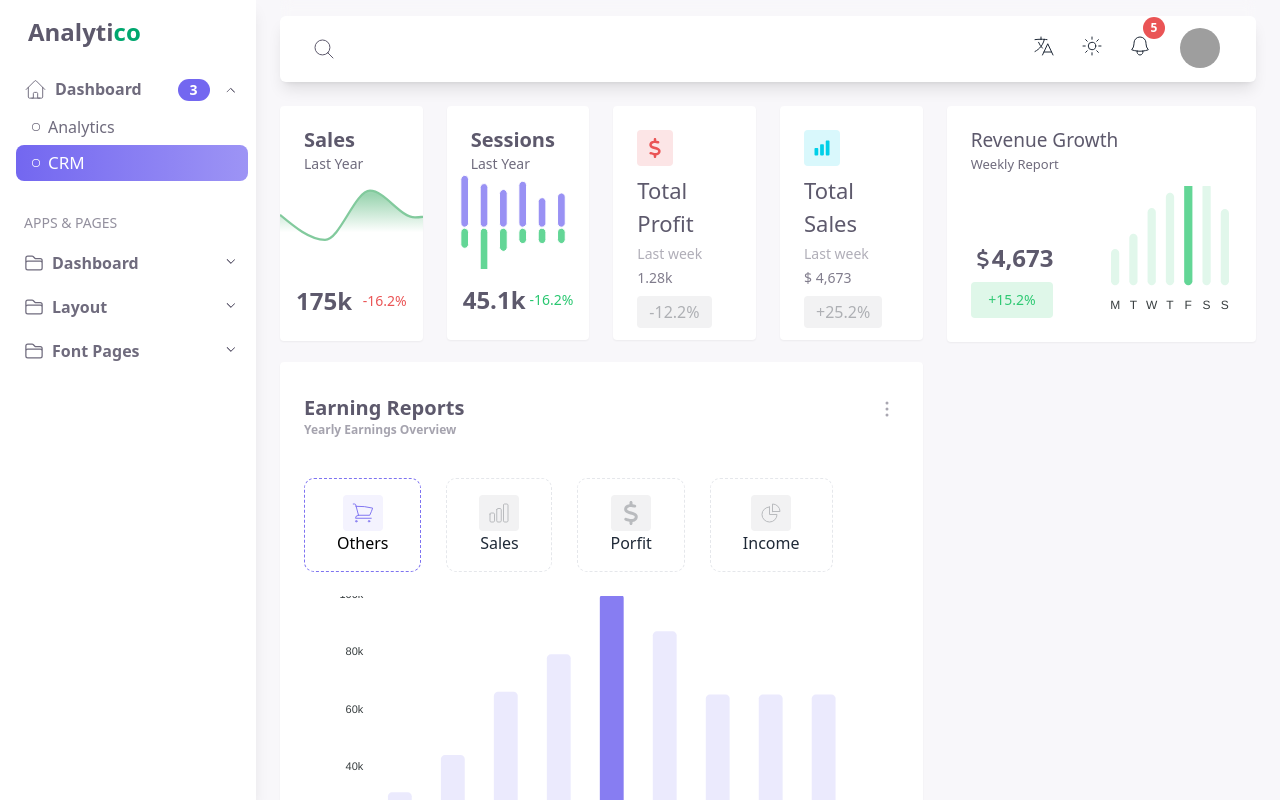
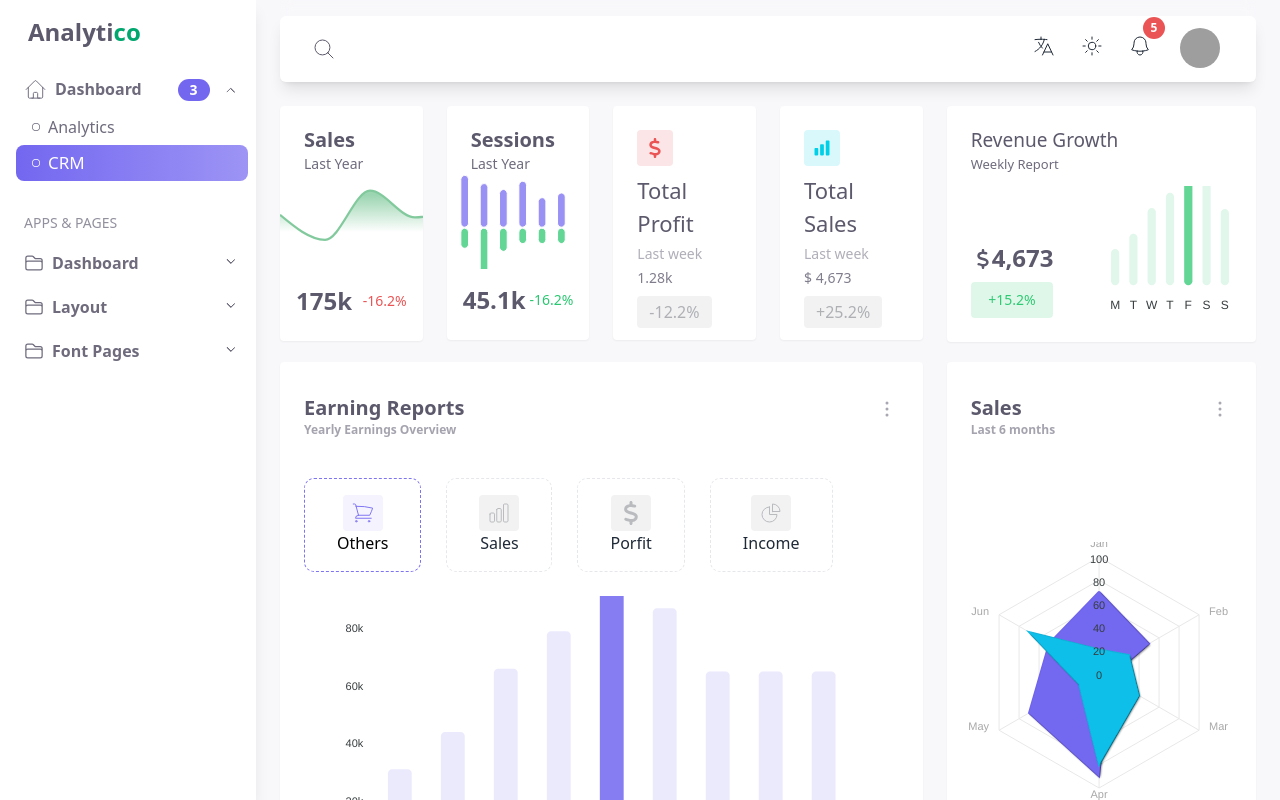
Before and after one commit to amiribnjaman/analytico, a Next.js app: page /dashboard/crm in a window 1280 px wide. Shown: the top 800 px of the page. Built offline with nearby package versions, Linux system fonts and the light colour scheme; grey boxes are pictures that could not be loaded.

Commit message:
sales chart section implemented

```diff
--- a/app/dashboard/crm/page.js
+++ b/app/dashboard/crm/page.js
@@ -3,6 +3,7 @@ import Sessions from "@/components/crmPage/Sessions";
 import TotalCard from "@/components/crmPage/TotalCard";
 import RevenueGrowth from "@/components/crmPage/RevenueGrowth";
 import EarningReport from "@/components/crmPage/EarningReport";
+import SalesChart from "@/components/crmPage/SalesChart";
 
 export const metadata = {
   title: "Customer Management - Analytico",
@@ -80,9 +81,10 @@ export default function CRM() {
       {/* CRM MIDDLE SECTION */}
       <div className="grid gap-6 grid-cols-3">
         {/* CRM EARNING REPORT */}
-        <div className="col-span-2">
+        {/* <div className="col-span-2"> */}
           <EarningReport />
-        </div>
+          <SalesChart />
+        {/* </div> */}
       </div>
     </div>
   );
--- a/components/crmPage/EarningReport.jsx
+++ b/components/crmPage/EarningReport.jsx
@@ -367,7 +367,7 @@ export default function EarningReport() {
   };
 
   return (
-    <div className="bg-white rounded p-6 shadow-sm">
+    <div className="bg-white col-span-2 rounded p-6 shadow-sm">
       {/* Earning headings */}
       <div className="flex justify-between items-center">
         <div>
@@ -507,7 +507,7 @@ export default function EarningReport() {
           <div className="mt-6">
             <TabPanel>
               <div className="max-h-[321px] overflow-hidden">
-                <div className="w-full -mt-[32px] overflow-hidden max-h-[350px] pr-2 flex justify-center">
+                <div className="w-full -mt-[55px] overflow-hidden max-h-[345px] pr-2 flex justify-center">
                   <Chart
                     options={data.options}
                     series={data.series1}
@@ -520,7 +520,7 @@ export default function EarningReport() {
             </TabPanel>
             <TabPanel>
               <div className="max-h-[321px] overflow-hidden">
-                <div className="w-full -mt-[32px] overflow-hidden max-h-[350px] pr-2 flex justify-center">
+              <div className="w-full -mt-[55px] overflow-hidden max-h-[345px] pr-2 flex justify-center">
                   <Chart
                     options={data.options}
                     series={data.series2}
@@ -533,7 +533,7 @@ export default function EarningReport() {
             </TabPanel>
             <TabPanel>
               <div className="max-h-[321px] overflow-hidden">
-                <div className="w-full -mt-[32px] overflow-hidden max-h-[350px] pr-2 flex justify-center">
+              <div className="w-full -mt-[55px] overflow-hidden max-h-[345px] pr-2 flex justify-center">
                   <Chart
                     options={data.options}
                     series={data.series3}
@@ -546,7 +546,7 @@ export default function EarningReport() {
             </TabPanel>
             <TabPanel>
               <div className="max-h-[321px] overflow-hidden">
-                <div className="w-full -mt-[32px] overflow-hidden max-h-[350px] pr-2 flex justify-center">
+              <div className="w-full -mt-[55px] overflow-hidden max-h-[345px] pr-2 flex justify-center">
                   <Chart
                     options={data.options}
                     series={data.series4}
--- /dev/null
+++ b/components/crmPage/SalesChart.jsx
@@ -0,0 +1,93 @@
+"use client";
+import React from "react";
+import dynamic from "next/dynamic";
+
+const Chart = dynamic(() => import("react-apexcharts"), { ssr: false });
+
+export default function SalesChart() {
+  const data = {
+    series: [
+      {
+        name: "Sales",
+        data: [70, 50, 10, 90, 70, 50],
+      },
+      {
+        name: "Visits",
+        data: [20, 30, 40, 80, 20, 70],
+      },
+    //   {
+    //     name: "Series 3",
+    //     data: [44, 76, 78, 13, 43, 10],
+    //   },
+    ],
+    options: {
+      chart: {
+        height: 350,
+        type: "radar",
+        dropShadow: {
+          enabled: true,
+          blur: 1,
+          left: 1,
+          top: 1,
+        },
+      },
+    //   title: {
+    //     text: "Radar Chart - Multi Series",
+    //   },
+      stroke: {
+        width: 2,
+      },
+      colors: ['#7367F0','#11BFE9'],
+      fill: {
+        opacity: 1,
+      },
+      markers: {
+        size: 0,
+      },
+      xaxis: {
+        categories: ["Jan", "Feb", "Mar", "Apr", "May", "Jun"],
+      },
+    },
+  };
+
+  return (
+    <div className="bg-white rounded shadow-sm">
+      {/* Salse headings */}
+      <div className="flex justify-between items-center p-6">
+        <div>
+          <h4 className="text-xl font-semibold mt-2 text-[#5D596C]">Sales</h4>
+          <h5 className="text-[#A5A3AE] text-xs font-semibold">
+            Last 6 months
+          </h5>
+        </div>
+
+        {/* Ellipsis dotted/more option */}
+        <div className="relative">
+          <button>
+            <svg
+              className="cursor-pointer text-[#A9A7B1] w-6 h-6"
+              xmlns="http://www.w3.org/2000/svg"
+              viewBox="0 0 24 24"
+              stroke-width="1.5"
+              stroke="currentColor"
+            >
+              <path
+                stroke-linecap="round"
+                stroke-linejoin="round"
+                d="M12 6.75a.75.75 0 110-1.5.75.75 0 010 1.5zM12 12.75a.75.75 0 110-1.5.75.75 0 010 1.5zM12 18.75a.75.75 0 110-1.5.75.75 0 010 1.5z"
+              />
+            </svg>
+          </button>
+        </div>
+      </div>
+
+      {/* Sales chart */}
+      <div className="mb-20"></div>
+      <div className="max-h-[400px] overflow-hidden mb-20">
+          <div className="-ml-[10px] -mr-[20px] -mt-[20px] overflow-hidden max-h-[500px] pr-2 flex justify-center">
+        <Chart options={data.options} type="radar" series={data.series} height={300} width={280} />
+      </div>
+      </div>
+    </div>
+  );
+}
```
